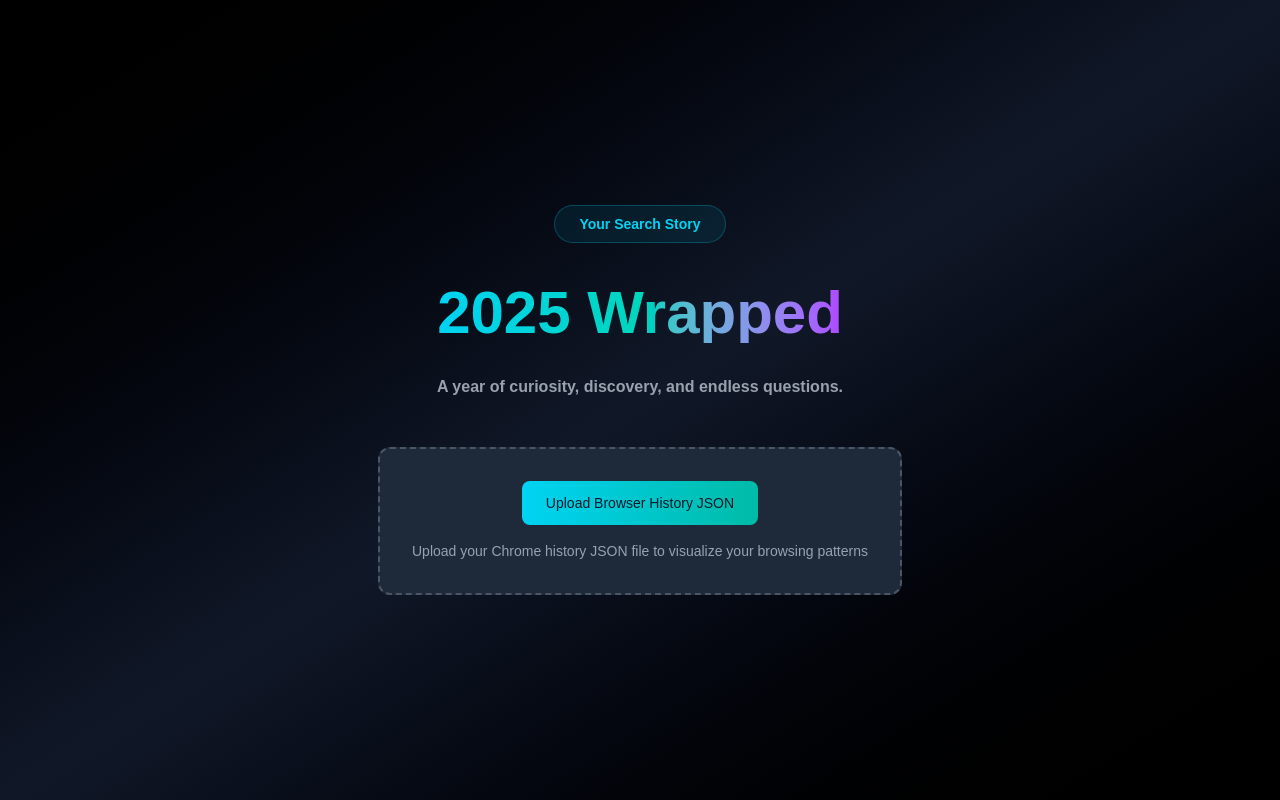
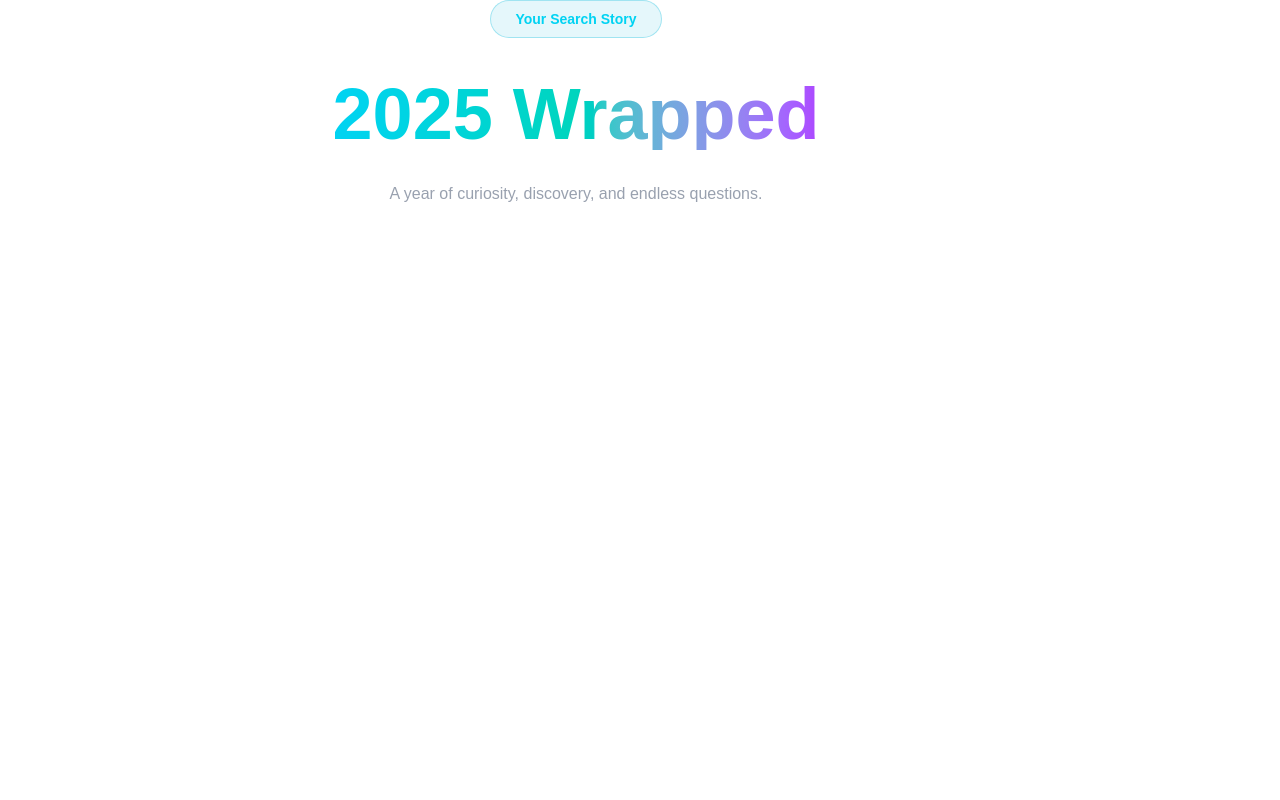
Before and after one commit to MarianaES/chrome-searches-wrapper, a Next.js app: page / in a window 1280 px wide. Built offline with nearby package versions, Linux system fonts and the light colour scheme.

Commit message:
Remove FileUpload logic

```diff
--- a/app/components/HeroSection.tsx
+++ b/app/components/HeroSection.tsx
@@ -1,37 +1,17 @@
 "use client";
 
-import { SetStateAction, useState } from "react";
-import { Stats } from "../page";
-import FileUpload from "./FileUpload";
-
 function HeroSection() {
-  const [stats, setStats] = useState<Stats | null>(null);
-
-  const handleSuccess = (data: { stats: SetStateAction<Stats | null> }) => {
-    console.log("Browsing history data:", data);
-    if (data.stats) {
-      setStats(data.stats);
-    }
-  };
-
-  const handleError = (msg: string) => {
-    console.error(msg);
-    // Error handling can be done here
-  };
   return (
-    <div className="min-h-screen flex flex-col items-center justify-center p-10 bg-gradient-to-br from-black via-gray-900 to-black overflow-hidden">
     <div className="flex flex-col items-center max-w-6xl">
       <div className="mb-10 px-6 py-2 bg-cyan-500/10 border border-cyan-500/30 text-cyan-400 text-cyan-400 rounded-full text-sm font-bold">
         Your Search Story
       </div>
-        <h1 className="text-[clamp(40px,15vw,60px)] font-black leading-none mb-8 text-center bg-gradient-to-r from-cyan-400 via-teal-400 to-purple-500 bg-clip-text text-transparent">
+      <h1 className="text-[clamp(40px,15vw,72px)] font-black leading-none mb-8 text-center bg-gradient-to-r from-cyan-400 via-teal-400 to-purple-500 bg-clip-text text-transparent">
         2025 Wrapped
       </h1>
-        <p className="text-[clamp(18px, 3vw, 28px)] text-gray-400 font-bold mb-12 text-center max-w-4xl px-4">
+      <p className="text-[clamp(18px, 3vw, 28px)] text-gray-400 f mb-12 text-center max-w-4xl px-4">
         A year of curiosity, discovery, and endless questions.
       </p>
-        <FileUpload onSuccess={handleSuccess} onError={handleError} />
-      </div>
     </div>
   );
 }
```
Lines whose indentation alone changed are shown as unchanged.
